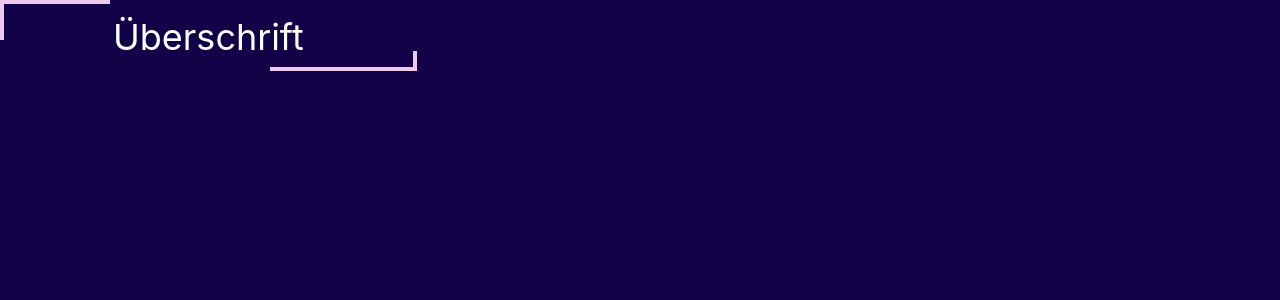
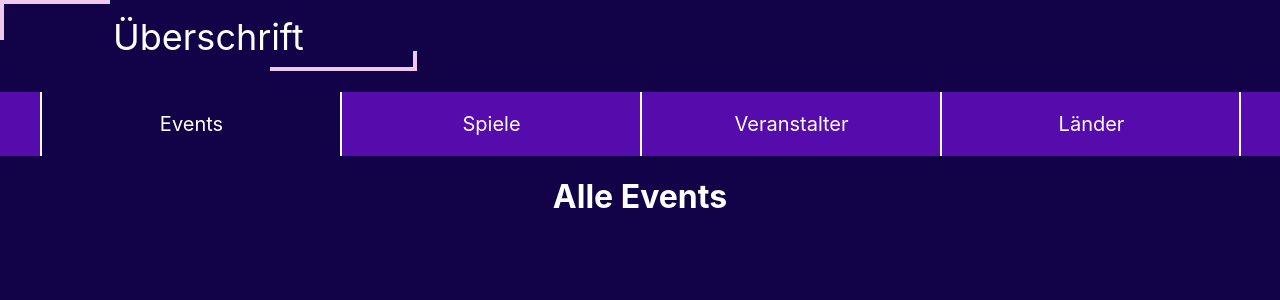
Before and after one commit to kpertek/frontend-optic, a React (Create React App) app: page /events in a window 1280 px wide. Shown: the top 300 px of the page. Built offline with nearby package versions, Linux system fonts and the light colour scheme.

Commit message:
Navbar und App bearbeitet, Routes hinzugefügt,  react-router-dom installiert. EventSeite, SpieleSeite, VeransalterSeite und LänderSeite erstellt

```diff
--- a/package.json
+++ b/package.json
@@ -8,6 +8,7 @@
     "@testing-library/user-event": "^13.5.0",
     "react": "^18.2.0",
     "react-dom": "^18.2.0",
+    "react-router-dom": "^6.13.0",
     "react-scripts": "5.0.1",
     "web-vitals": "^2.1.4"
   },
--- a/src/App.js
+++ b/src/App.js
@@ -1,16 +1,26 @@
 import './App.css';
 import Headline from './Components/Stationary/Navigation/Headline';
+import Navbar from "./Components/Stationary/Navigation/Navbar";
+import {Route, Routes} from "react-router-dom"
+import Event from "./Components/Stationary/Pages/Event";
+import Spiele from "./Components/Stationary/Pages/Spiele";
+import Veranstalter from "./Components/Stationary/Pages/Veranstalter";
+import Laender from "./Components/Stationary/Pages/Länder";
 
 function App() {
   return (
-    <div className="App">
-      <header className="App-header">
-
-      </header>
-      <body>
+    <>
         <Headline />
-      </body>
-    </div>
+        <Navbar />
+        <div className="container">
+            <Routes>
+                <Route path="/events" element={<Event />} />
+                <Route path="/spiele" element={<Spiele />} />
+                <Route path="/veranstalter" element={<Veranstalter />} />
+                <Route path="/laender" element={<Laender />} />
+            </Routes>
+        </div>
+    </>
   );
 }
 
--- a/src/Components/Stationary/Navigation/Navbar.js
+++ b/src/Components/Stationary/Navigation/Navbar.js
@@ -1,12 +1,28 @@
 import './Navigation.css';
+import {Link, useMatch, useResolvedPath} from "react-router-dom"
 
 export default function Navbar() {
     return (
-      <div id="navbar">
-        <button className="navbarButton">Events</button>
-        <button className="navbarButton">Spiele</button>
-        <button className="navbarButton">Veranstalter</button>
-        <button className="navbarButton navbarButtonRight">Länder</button>
-      </div>
+      <nav className="nav">
+          <ul>
+              <li><CustomLink to="/events">Events</CustomLink></li>
+              <li><CustomLink to="/spiele">Spiele</CustomLink></li>
+              <li><CustomLink to="/veranstalter">Veranstalter</CustomLink></li>
+              <li><CustomLink to="/laender">Länder</CustomLink></li>
+          </ul>
+      </nav>
     );
 }
+
+function CustomLink({ to, children, ...props}) {
+    const resolvedPath = useResolvedPath(to)
+    const isActive = useMatch({path: resolvedPath.pathname, end: true})
+
+    return (
+        <li className={isActive ? "active" : ""}>
+            <Link to={to} {...props}>
+                {children}
+            </Link>
+        </li>
+    )
+}
--- a/src/Components/Stationary/Navigation/Navigation.css
+++ b/src/Components/Stationary/Navigation/Navigation.css
@@ -2,6 +2,55 @@
 * Navbar
 */
 
+.nav {
+    background-color: #560BAD;
+    color: white;
+    display: flex;
+    justify-content: center;
+    font-size: 20px;
+
+    height: 64px;
+    /*width: 1440px;*/
+}
+
+.nav ul {
+    padding: 0;
+    margin: 0;
+    list-style: none;
+    display: flex;
+}
+
+.nav li {
+    border-left: 1px solid white;
+    width: 299px;
+}
+
+.nav li:last-child {
+    border-right: 1px solid white;
+    width: 298px;
+}
+
+.nav li.active {
+    background-color: #120348;
+}
+
+.nav li:hover {
+    color: #FF6DB0;
+}
+
+.nav a {
+    color: inherit;
+    text-decoration: none;
+    height: 64px;
+    width: 299px;
+    display: flex;
+    justify-content: center;
+    align-items: center;
+}
+
+
+
+ /*
 #navbar {
     background-color: #560BAD;
     display: flex;
@@ -33,7 +82,7 @@
 
 .navbarButton:hover {
     color: #FF6DB0;
-}
+}*/
 
 
 /*
--- /dev/null
+++ b/src/Components/Stationary/Pages/Event.js
@@ -0,0 +1,6 @@
+import './Pages.css'
+export default function Event() {
+    return (
+        <h1>Alle Events</h1>
+    )
+}
--- /dev/null
+++ b/src/Components/Stationary/Pages/Länder.js
@@ -0,0 +1,6 @@
+import './Pages.css'
+export default function Laender() {
+    return (
+        <h1>Alle Länder</h1>
+    )
+}
--- /dev/null
+++ b/src/Components/Stationary/Pages/Pages.css
@@ -0,0 +1,4 @@
+.container{
+    color: white;
+    text-align: center;
+}
--- /dev/null
+++ b/src/Components/Stationary/Pages/Spiele.js
@@ -0,0 +1,6 @@
+import './Pages.css'
+export default function Spiele() {
+    return (
+        <h1>Alle Spiele</h1>
+    )
+}
--- /dev/null
+++ b/src/Components/Stationary/Pages/Veranstalter.js
@@ -0,0 +1,6 @@
+import './Pages.css'
+export default function Veranstalter() {
+    return (
+        <h1>Alle Veranstalter</h1>
+    )
+}
--- a/src/index.js
+++ b/src/index.js
@@ -3,11 +3,14 @@ import ReactDOM from 'react-dom/client';
 import './index.css';
 import App from './App';
 import reportWebVitals from './reportWebVitals';
+import {BrowserRouter} from "react-router-dom";
 
 const root = ReactDOM.createRoot(document.getElementById('root'));
 root.render(
   <React.StrictMode>
-    <App />
+      <BrowserRouter>
+          <App />
+      </BrowserRouter>
   </React.StrictMode>
 );
 
```
Also changed, not shown: 1 other file (tests, documents, lock files or other folders).
